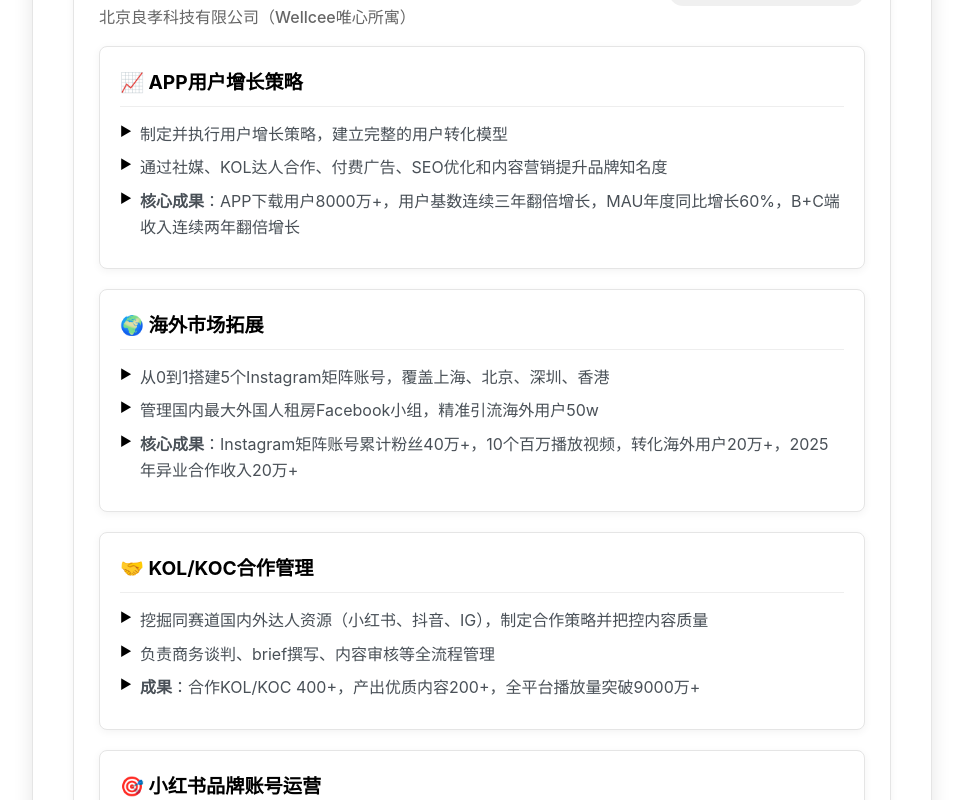
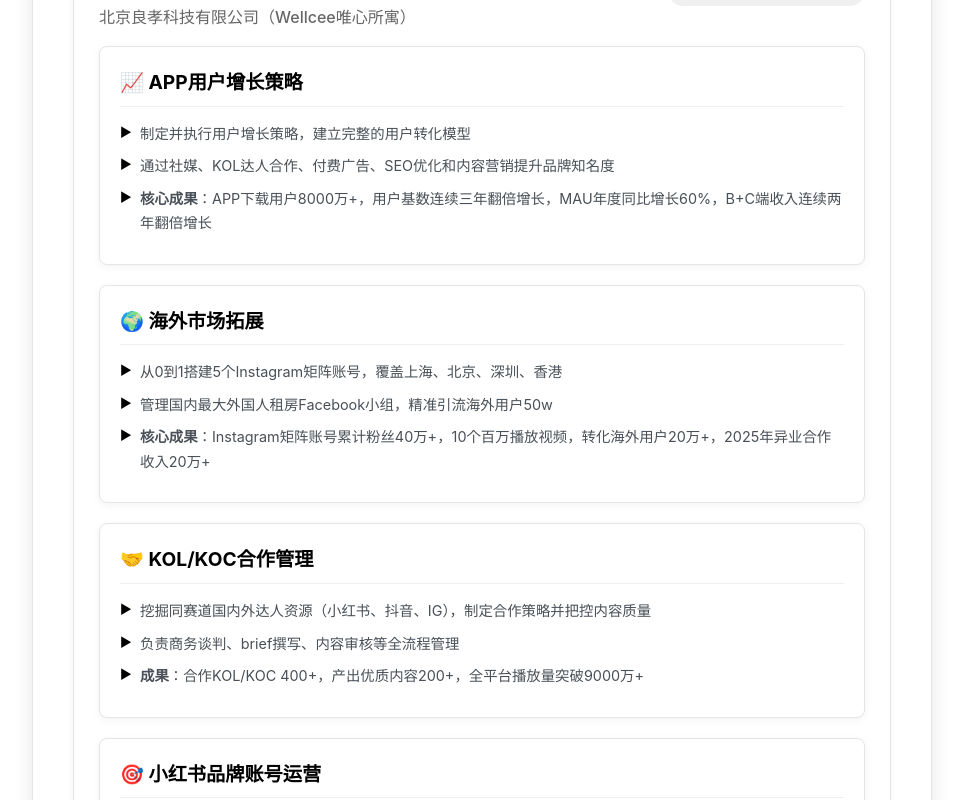
Before and after one commit to MongWon5349/PersonalSite, a Vue app: page / in a window 1280 px wide. Shown: the part 1260-2060 px from the top of the page, without its empty margins (158-1121 px from the left). Built offline with nearby package versions, Linux system fonts and the light colour scheme.

Commit message:
first commit

```diff
--- a/src/components/Home.vue
+++ b/src/components/Home.vue
@@ -459,6 +459,8 @@
   padding-left: 20px;
   margin-bottom: 8px;
   color: #495057;
+  font-size: 0.9rem;
+  line-height: 1.7;
 }
 
 .achievements li::before {
```
